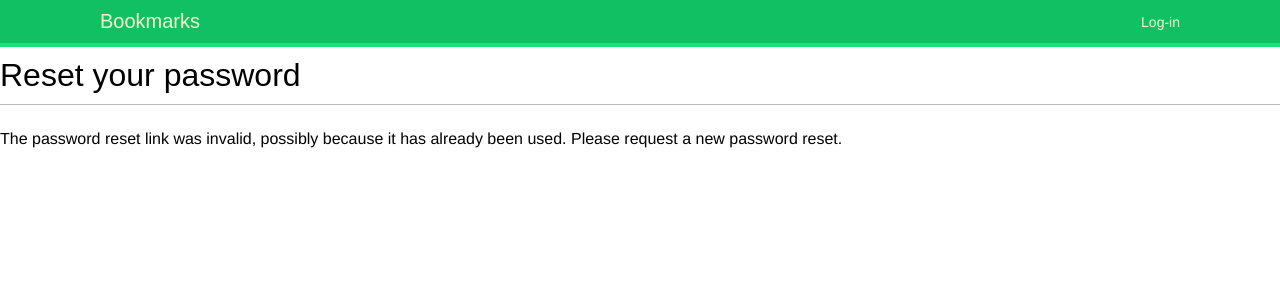
After one commit to rogerortiza/social-website, a Django app: page /account/reset/1/1/ in a window 1280 px wide. The commit adds this page. Shown: the top 300 px of the page. Run offline with Django 3.2, Linux system fonts and the light colour scheme; some web fonts are replaced.

Commit message:
Adding password reset option by sending an email to the user

```diff
--- a/account/templates/registration/login.html
+++ b/account/templates/registration/login.html
@@ -19,5 +19,7 @@
             <input type="hidden" name="next" value="{{ next }}" />
             <p><input type="submit" value="Log-in"></p>
         </form>
+
+        <p><a href="{% url "password_reset" %}">Forgotten your password</a></p>
     </div>
 {% endblock %}
--- /dev/null
+++ b/account/templates/registration/password_reset_confirm.html
@@ -0,0 +1,17 @@
+{% extends "base.html" %}
+{% block title %} Reset your password {% endblock %}
+
+{% block content %}
+    <h1>Reset your password</h1>
+    {% if validlink %}
+        <p>Please enter your new password twice:</p>
+        <form method="post">
+            {{ form.as_p }}
+            {% csrf_token %}
+            <p><input type="submit" value="Change my password"></p>
+        </form>
+    {% else %}
+        <p>The password reset link was invalid, possibly because it has already been used. Please request a new
+            password reset.</p>
+    {% endif %}
+{% endblock %}
--- /dev/null
+++ b/account/templates/registration/password_reset_email.html
@@ -0,0 +1,3 @@
+Someone asked for password reset email {{ email }}. Follow the link below :
+{{ protocol }}://{{ domain }}{% url "password_reset_confirm" uidb64=uid token=token %}
+Your username, in case you've forgotten: {{ user.get_username }}
--- a/account/urls.py
+++ b/account/urls.py
@@ -3,13 +3,23 @@ from django.contrib.auth import views as auth_views
 from .views import *
 
 urlpatterns = [
-    #path('login/', user_login, name='login'),
+    #path('login/', user_login, name='login'),  path('', include('django.contrib.auth.urls')),
     path('', dashboard, name='dashboard'),
     path('login/', auth_views.LoginView.as_view(), name='login'),
     path('logout/', auth_views.LogoutView.as_view(), name='logout'),
-    path('password_change', auth_views.PasswordChangeView.as_view(),
+    path('password_change/', auth_views.PasswordChangeView.as_view(),
          name='password_change'),
-    path('password/change/done',
+    path('password/change/done/',
          auth_views.PasswordChangeDoneView.as_view(),
          name='password_change_done'),
+    path('password_reset/', auth_views.PasswordResetView. as_view(),
+         name='password_reset'),
+    path('password_reset/done/',
+         auth_views.PasswordResetDoneView.as_view(),
+         name='password_reset_done'),
+    path('reset/<uidb64>/<token>/',
+         auth_views.PasswordResetConfirmView.as_view(),
+         name='password_reset_confirm'),
+    path('reset/done/', auth_views.PasswordResetCompleteView.as_view(),
+         name='password_reset_complete'),
 ]
--- a/bookmarks/settings.py
+++ b/bookmarks/settings.py
@@ -123,3 +123,5 @@ STATIC_URL = '/static/'
 LOGIN_REDIRECT_URL = 'dashboard'
 LOGIN_URL = 'login'
 LOGOUT_URL = 'logout'
+
+EMAIL_BACKEND = 'django.core.mail.backends.console.EmailBackend'
```
Also changed, not shown: account/templates/registration/password_reset_complete.html (added, +7 -0 lines), account/templates/registration/password_reset_form.html (added, +13 -0 lines), account/templates/registration/pasword_reset_done.html (added, +8 -0 lines).
